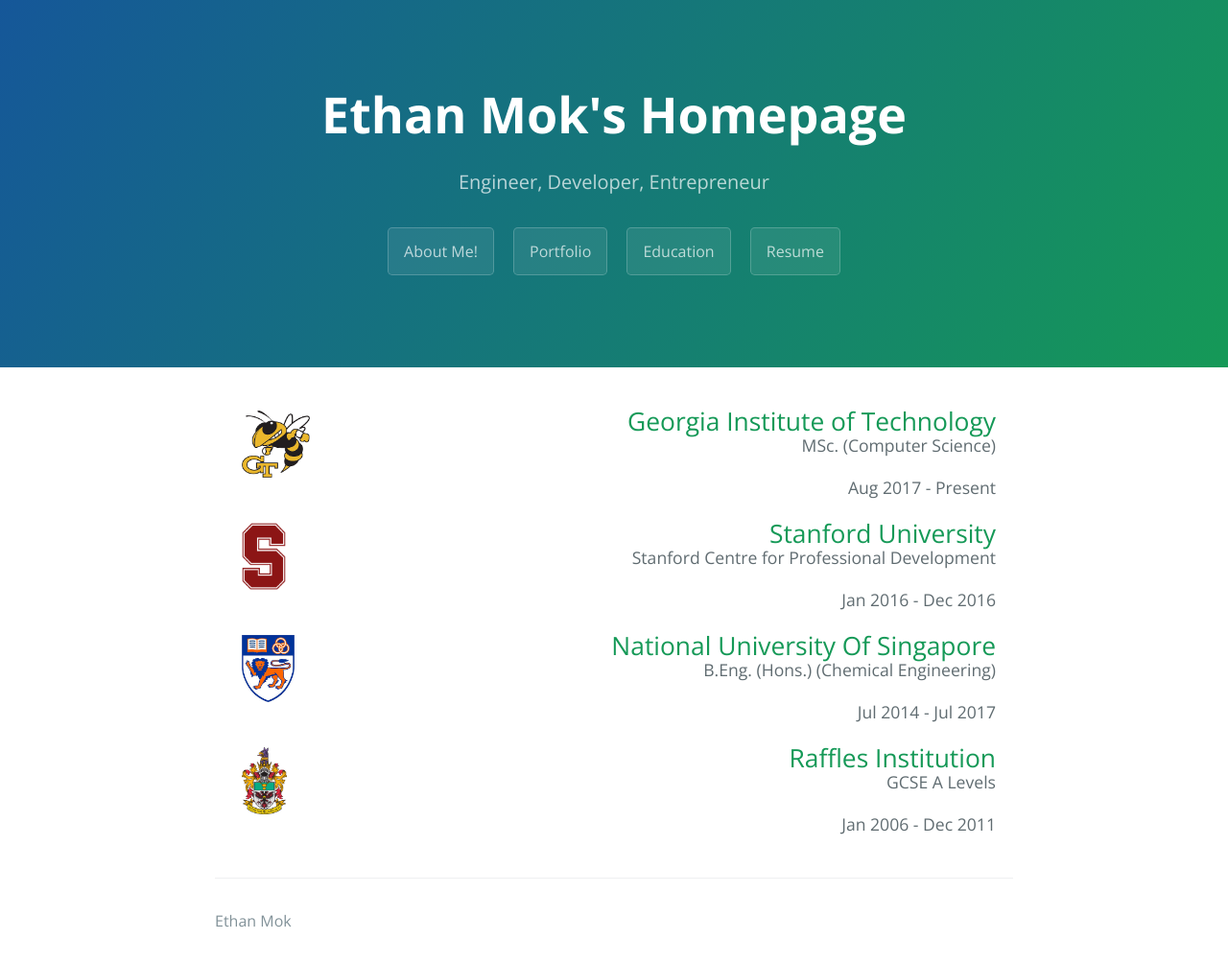
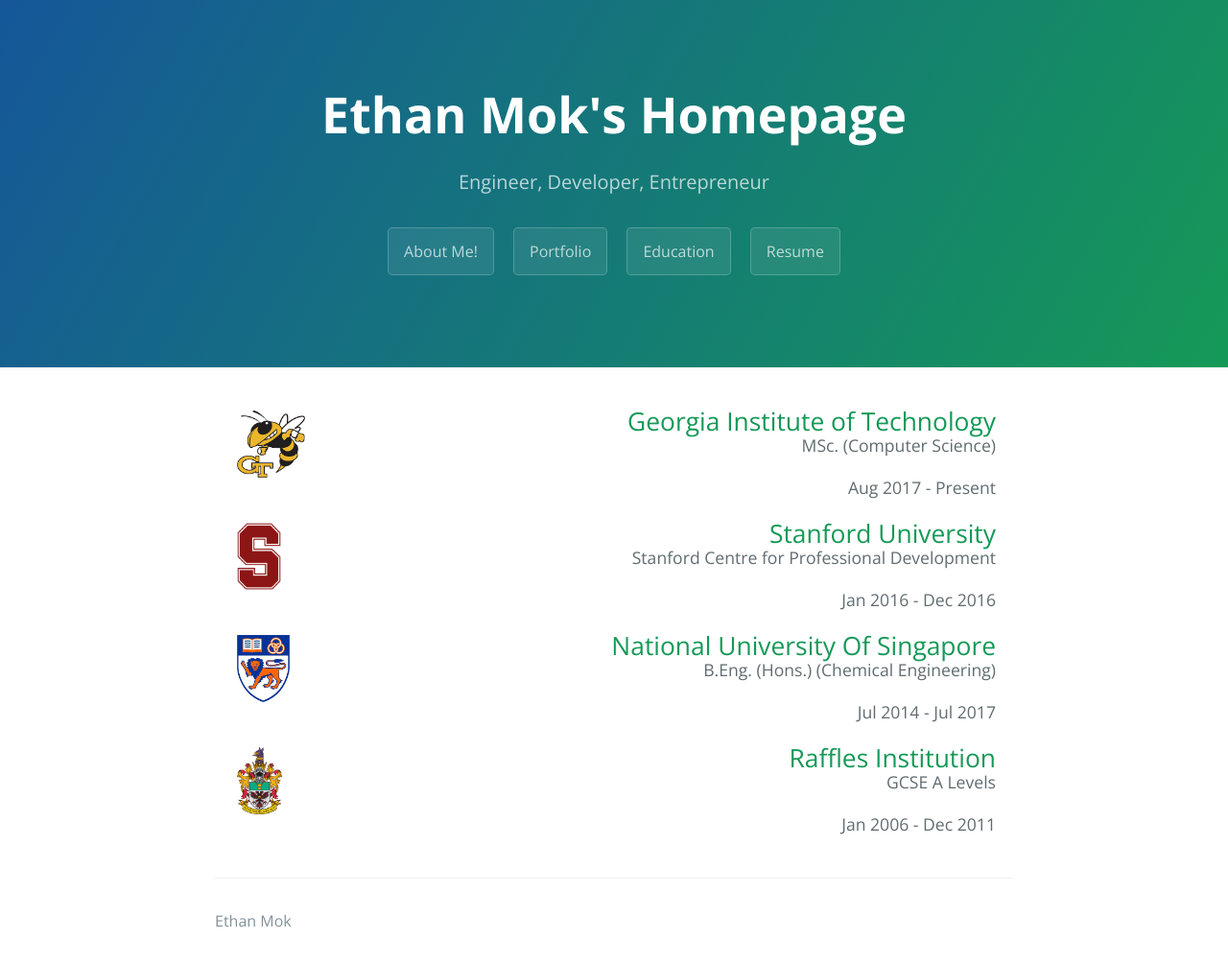
Before and after one commit to EthanMMF/EthanMMF.github.io, a Jekyll site: the page built from education.md, in a window 1280 px wide. Shown: the whole page at 96% size. Built offline with Jekyll 4.4.1, drawn with Linux system fonts in a browser that asks for light colours; nearby versions of some CDN libraries.

Commit message:
css width changed

```diff
--- a/_layouts/education.html
+++ b/_layouts/education.html
@@ -26,7 +26,7 @@
       {% for institution in site.data.education %}
       <button class ="accordion">
           <span class="education_header">
-              <div class="image_wrapper"><img class="image_wrapper" src="/assets/img/{{ institution.imageName }}"></img></div>
+              <div class=""><img class="logo" src="/assets/img/{{ institution.imageName }}"></img></div>
               <div class="text_wrapper">
                   <h2 class = "no_margin"> {{ institution.mainTitle }}</h2>
                   </br> {{ institution.subTitle }} </br> </br> {{ institution.duration }}
--- a/assets/css/my.css
+++ b/assets/css/my.css
@@ -1,10 +1,15 @@
-.image_wrapper {
+.logo {
 	max-height: 70px;
     width: auto;
     padding: 0px;
     margin: 5px;
     position: relative;
     float: left;
+}
+
+.image_wrapper{
+	max-width: 30%;
+	height: auto;
 }
 
 .education_h1 {
@@ -19,6 +24,7 @@
 	float: right;
 	text-align: right;
 	max-height: 100px;
+	max-width: 70%;
 	line-height: 22px;
 }
 
```
Also changed, not shown: 2 other files.
